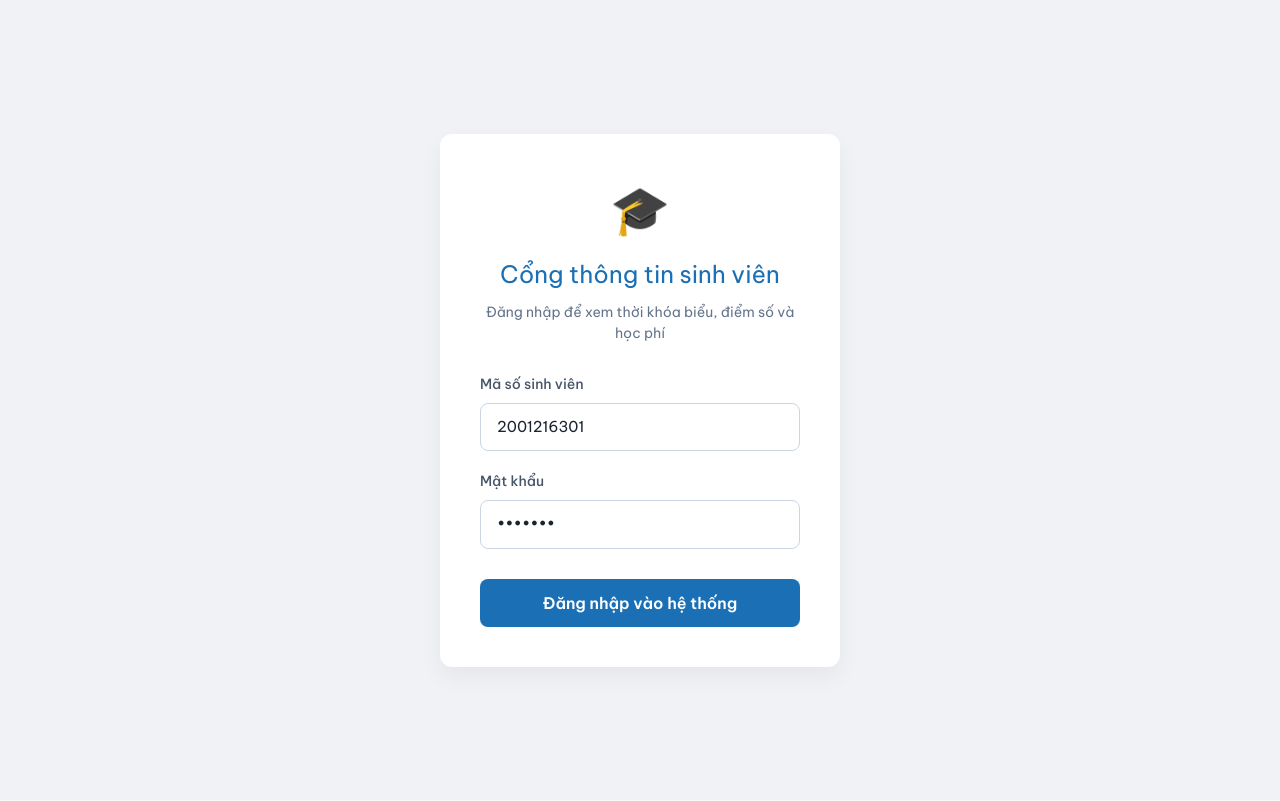
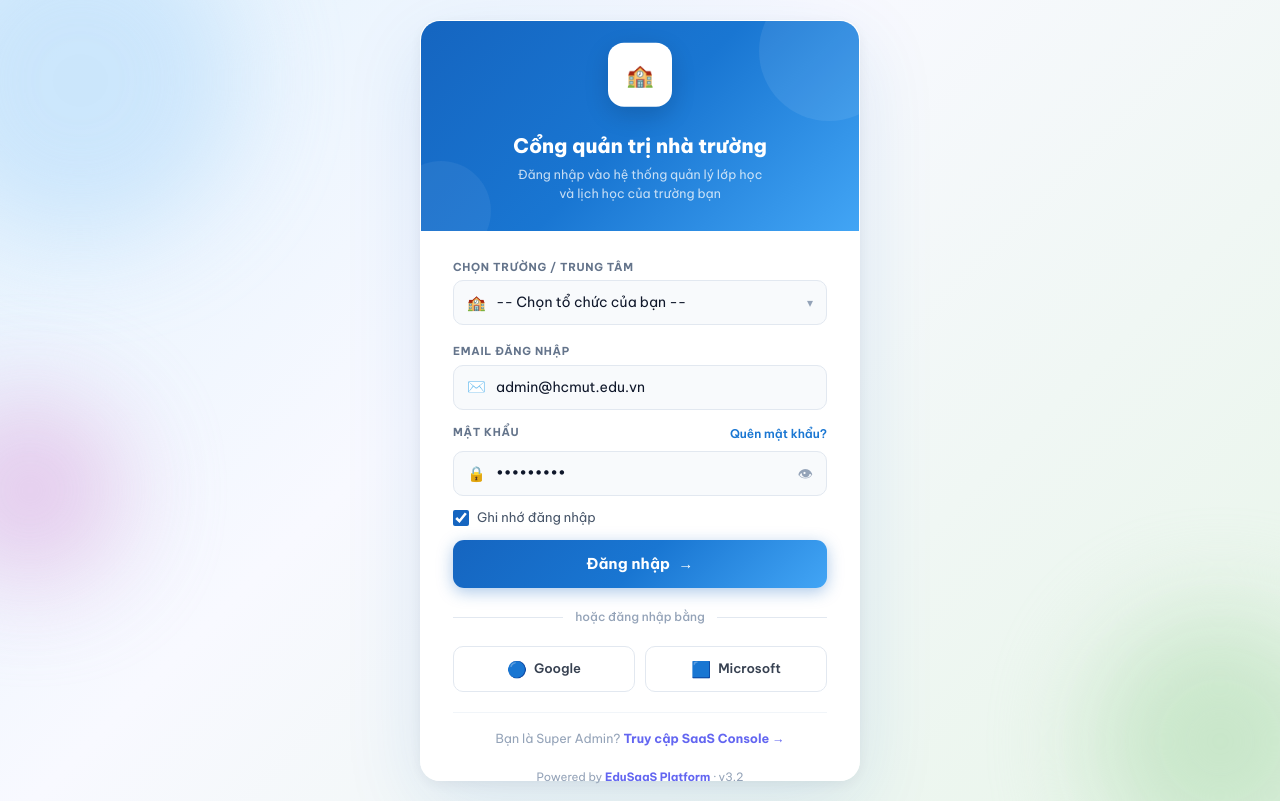
Before and after one commit to Taibro/LearningManagementSystem, a React (Vite) app in the folder LearningManagementFrontend/: page /login in a window 1280 px wide. Built offline with nearby package versions, Linux system fonts and the light colour scheme.

Commit message:
Hoan thien Frontend Admin và gop chung Security

```diff
--- a/LearningManagementFrontend/src/SchoolAdmin/pages/Login/AdminLogin.jsx
+++ b/LearningManagementFrontend/src/SchoolAdmin/pages/Login/AdminLogin.jsx
@@ -47,7 +47,7 @@ export default function AdminLogin() {
       const res = await fetch('http://localhost:8080/api/auth/login', {
         method: 'POST',
         headers: { 'Content-Type': 'application/json' },
-        body: JSON.stringify({ email: sEmail, password: sPass })
+        body: JSON.stringify({ loginCode: sEmail, password: sPass, userType: 'SCHOOL_ADMIN' })
       });
       setSLoading(false);
 
--- a/LearningManagementFrontend/src/main.jsx
+++ b/LearningManagementFrontend/src/main.jsx
@@ -12,8 +12,8 @@ const isSaaS = currentPath.startsWith('/saas');
 ReactDOM.createRoot(document.getElementById('root')).render(
   <React.StrictMode>
     {/* <AppLecturer /> */}
-    <AppStudent />
-    {/* <AppAdmin/> */}
+{/*     <AppStudent /> */}
+    <AppAdmin/>
     {/* <AppSaaS/>  */}
     {/* {isSaaS ? <AppSaaS /> : <AppAdmin />} */}
   </React.StrictMode>,
```
